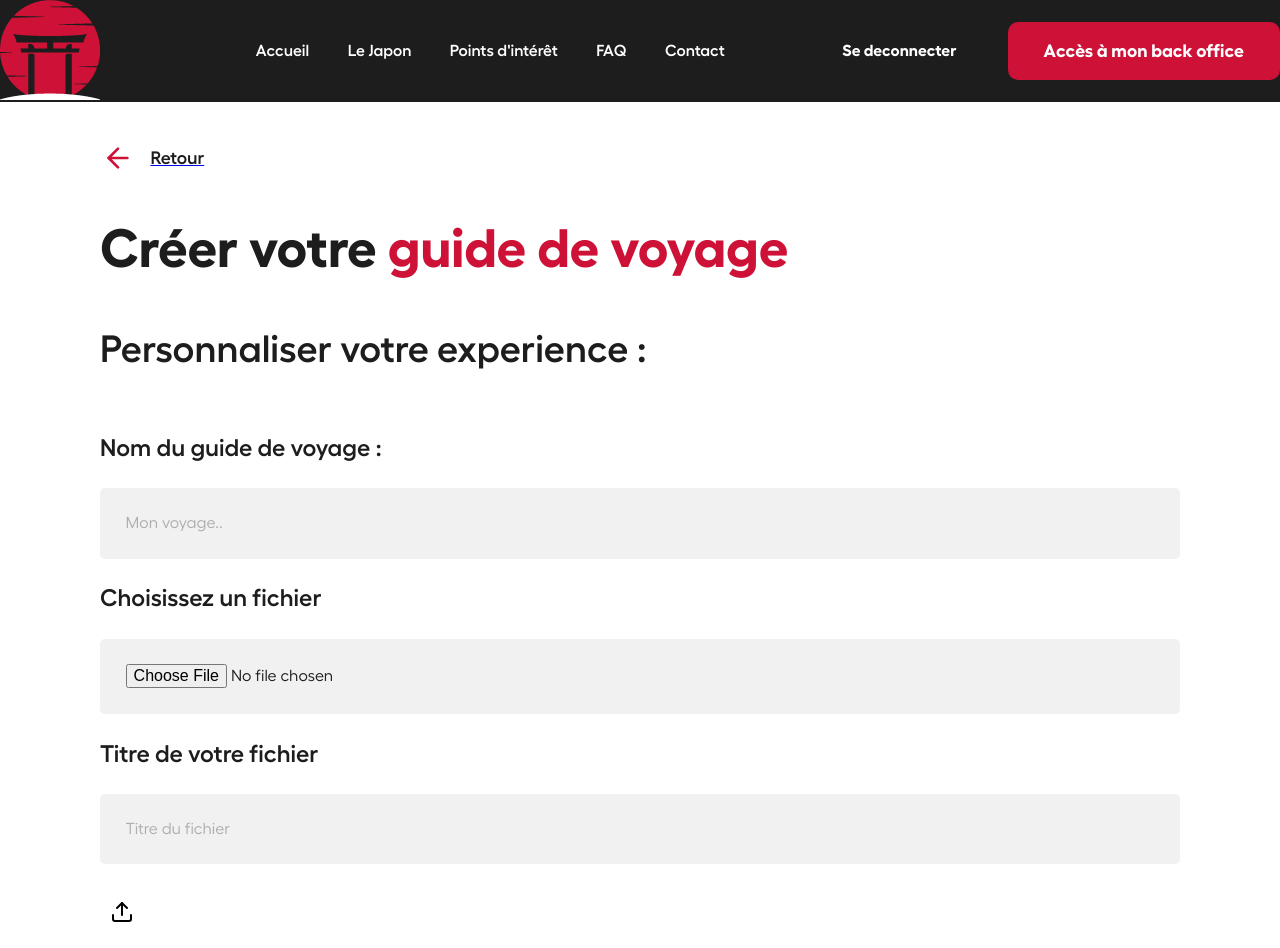
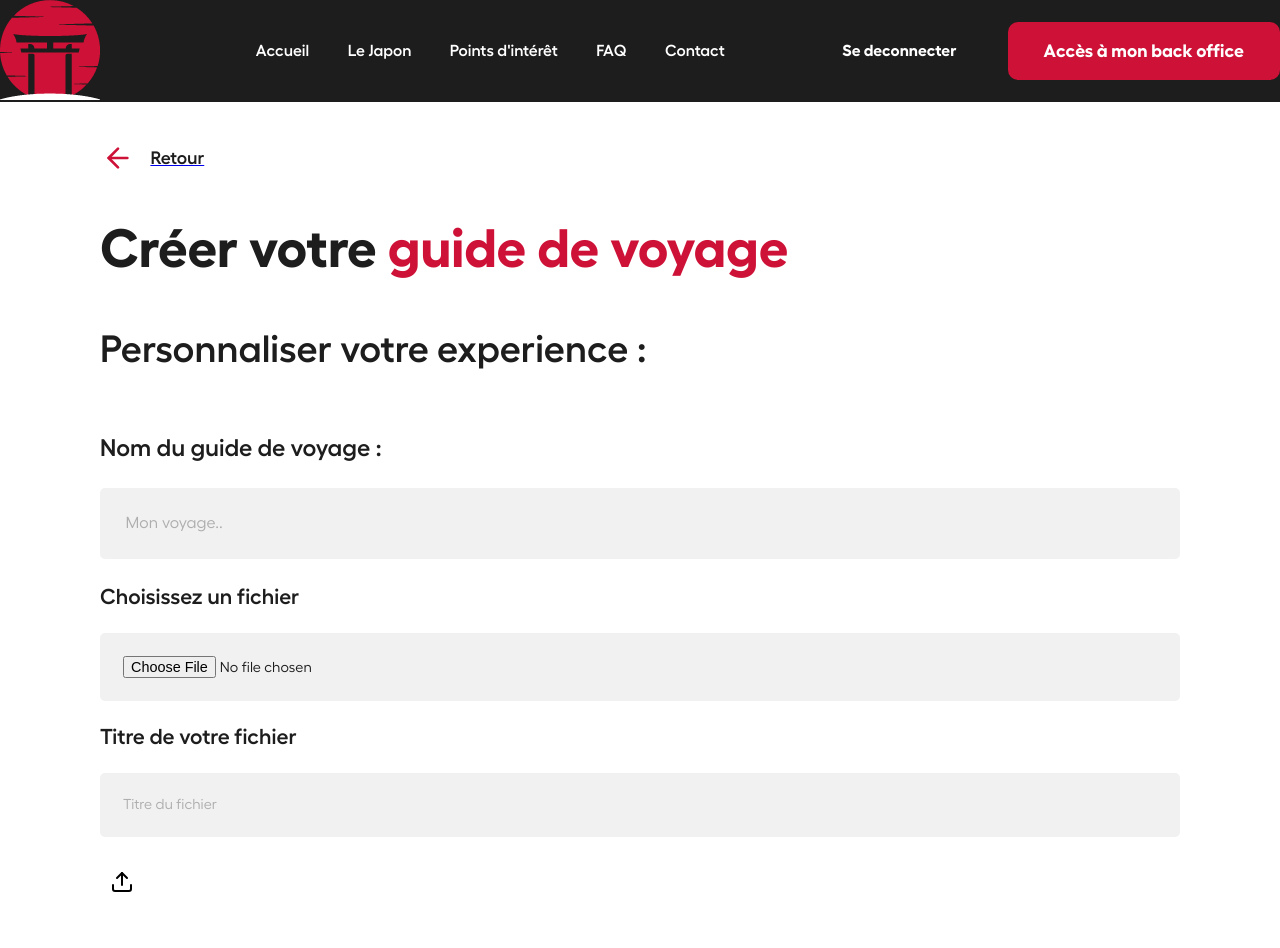
Before and after one commit to MaximHivin/Apotheose-Ojapon, a Vue app: page /createguide in a window 1280 px wide. Shown: the top 948 px of the page. Built offline with nearby package versions, Linux system fonts and the light colour scheme.

Commit message:
edit font size on UploadFile component

```diff
--- a/src/components/formulaire/UploadFile.vue
+++ b/src/components/formulaire/UploadFile.vue
@@ -7,11 +7,12 @@
             <img v-if="newFileInfo.media_type == 'image'" v-bind:src="newFileInfo.media_details.sizes.medium.source_url" />
         </div>
         <div v-else>
-
+            <div class="upload_container">
                 <label for="file">Choisissez un fichier</label>
                 <input :disabled="loading" @change="upload($event)" name="file" id="file" placeholder="Choose a file..." type="file" :accept="fileTypes" class="container__inputText-content">
                 <label for="title">Titre de votre fichier</label>
                 <InputText :disabled="loading" name="title" id="title" placeholder="Titre du fichier" type="text" @inputChange="updateInputValue" />
+            </div>
 
             <div class="center-button">
                 <img src="../../assets/images/upload.svg" v-on:click="uploadFile" />
@@ -116,6 +117,10 @@ export default {
     font-weight: 500;
 }
 
+.upload_container {
+    font-size: 0.9em;
+}
+
 .loader{
     position: absolute;
     top:0px;
```
